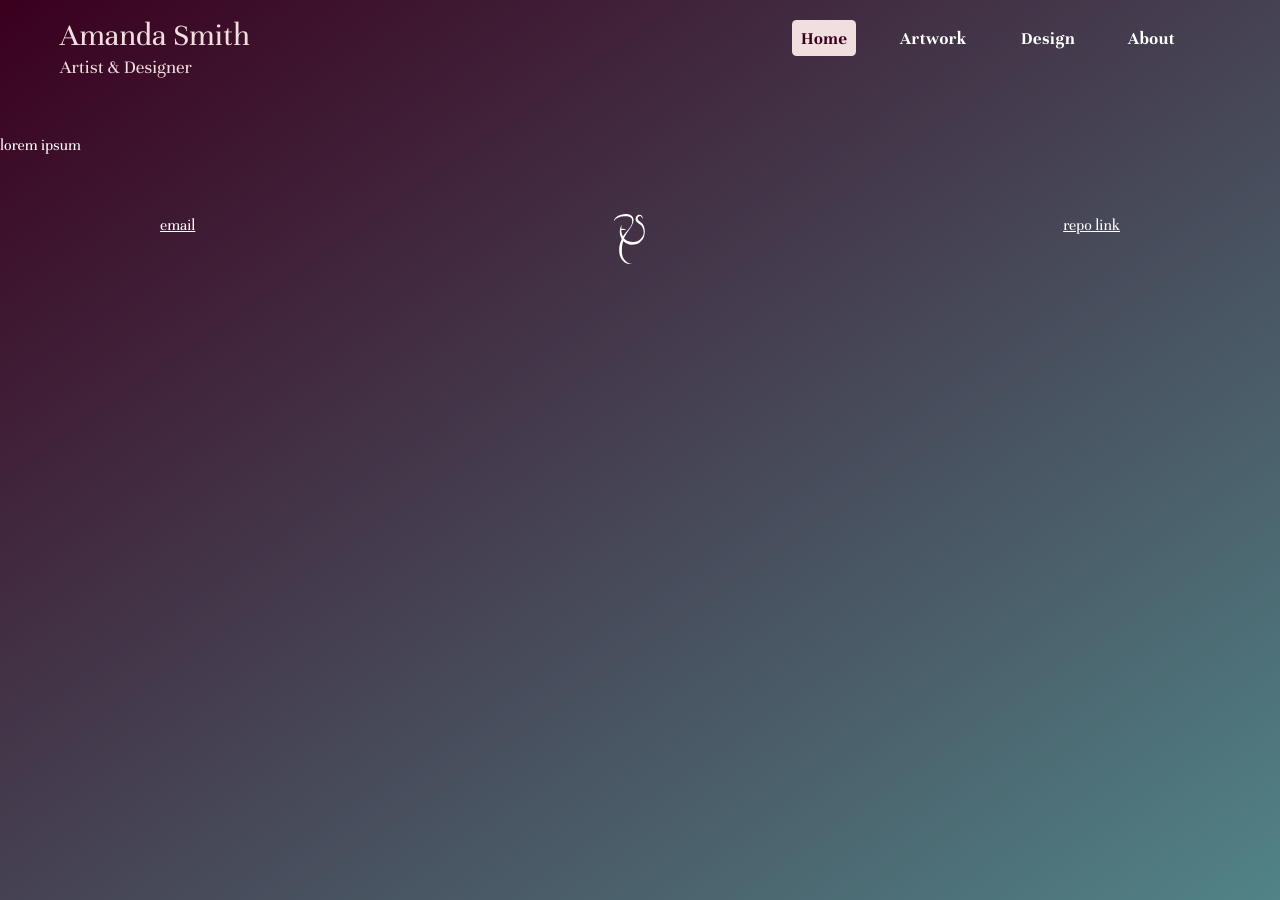
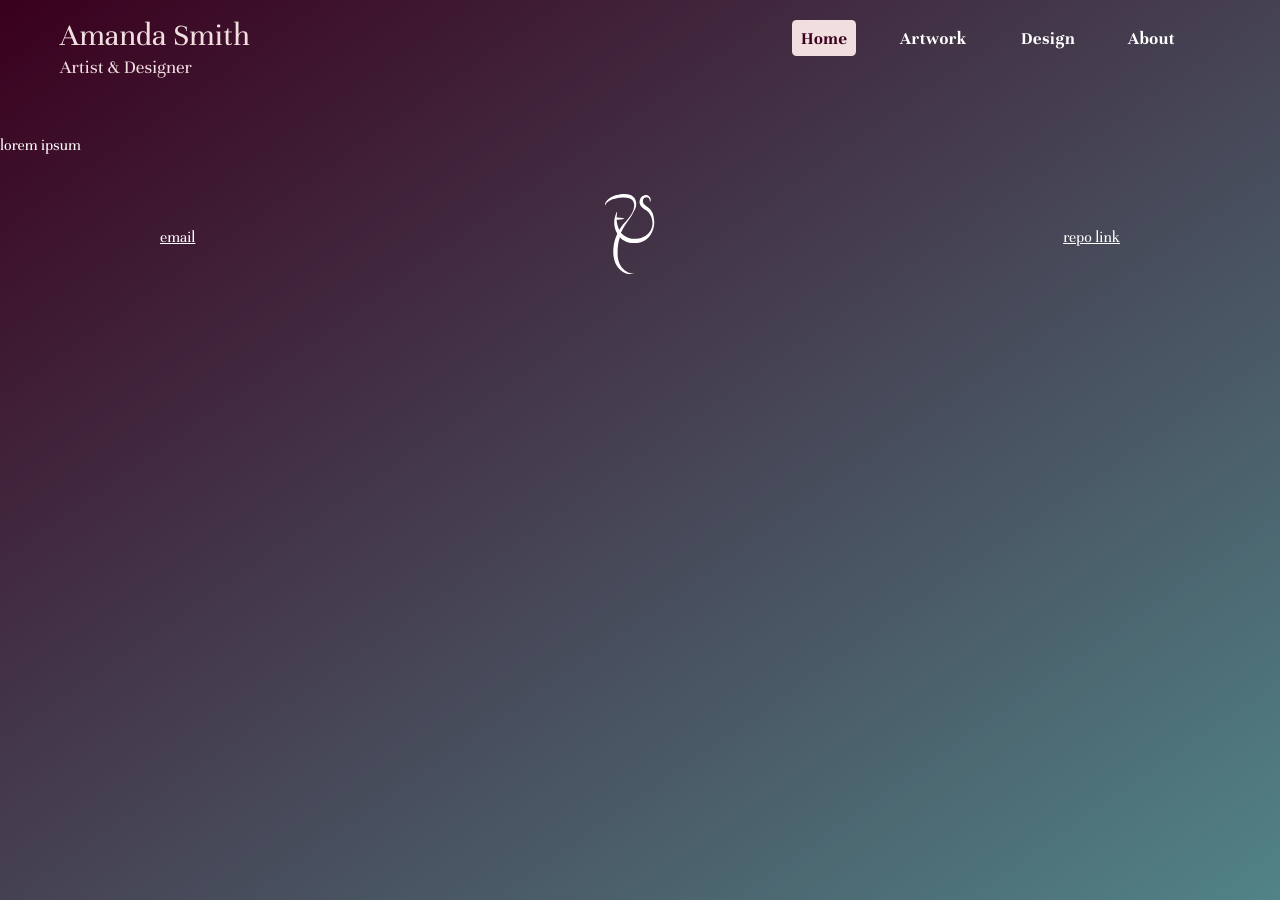
Before and after one commit to asmithorn/asmithorn.github.io, a Jekyll site: the page built from index.html, in a window 1280 px wide. Built offline with Jekyll 4.4.1, drawn with Linux system fonts in a browser that asks for light colours.

Commit message:
footer svg

```diff
--- a/_layouts/default.html
+++ b/_layouts/default.html
@@ -47,8 +47,7 @@
       <ul class="c-footer">
         <li><a href="#">email</a></li>
         <li>
-            <svg class="c-footer__graphic" version="1.1" id="initials" xmlns="http://www.w3.org/2000/svg" xmlns:xlink="http://www.w3.org/1999/xlink" x="0px" y="0px"
-            width="50px" height="50px" viewBox="0 0 50 50" enable-background="new 0 0 50 50" xml:space="preserve">
+            <svg class="c-footer__graphic" viewBox="0 0 50 50">
          <path d="M40.3,13.8c-0.2-1.1-0.6-2.1-1.2-3c-0.1-0.2-0.3-0.5-0.4-0.7c-0.2-0.2-0.3-0.4-0.5-0.6l-0.3-0.3c-0.1-0.1-0.2-0.2-0.3-0.3
            l-0.3-0.2l-0.1-0.1L37,8.4c-0.8-0.6-1.5-1.1-2.1-1.6c-0.6-0.5-1-1-1.1-1.5c0-0.1-0.1-0.3-0.1-0.4c0-0.2,0-0.3,0-0.5
            c0-0.3,0.1-0.6,0.1-0.8c0.2-0.5,0.5-0.9,0.9-1.2C35.1,2.2,35.6,2.1,36,2c0.4,0,0.8,0.1,1.1,0.4C37.7,2.8,37.9,3.5,38,4
--- a/css/style.scss
+++ b/css/style.scss
@@ -255,9 +255,10 @@ a {
 
 .c-footer {
   @include list-reset();
+  align-items: center;
   display: flex;
   justify-content: space-between;
-  margin: 2.5rem 0;
+  margin: 1.25rem 0;
 
   a {
     color: white;
@@ -265,7 +266,10 @@ a {
   }
 }
 
-  .c-footer__graphic {fill: white;}
+  .c-footer__graphic {
+    fill: white;
+    height: 5em;
+  }
 
 
 
```
